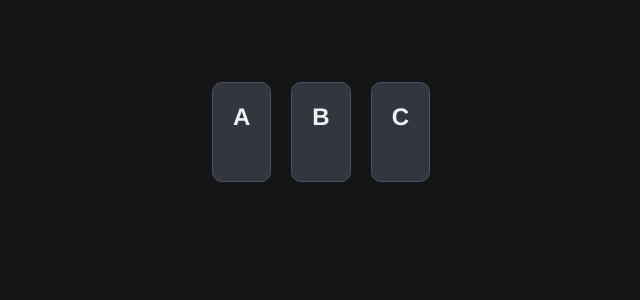
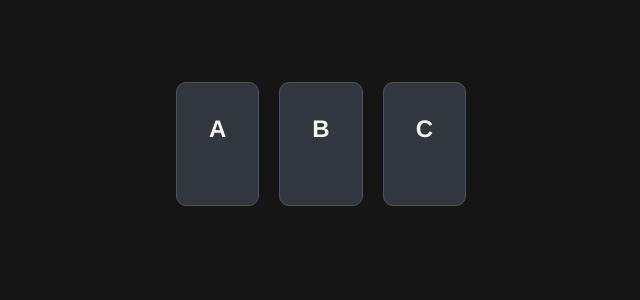
Before and after one commit to myathtut-zafir/react-with-js-1, a React (Vite) app: page / in a window 1280 px wide. Shown: the top 300 px of the page, without its empty margins (319-959 px from the left). Built offline with nearby package versions, Linux system fonts and the light colour scheme.

Commit message:
fix:  inline style to external css

```diff
--- a/src/App.jsx
+++ b/src/App.jsx
@@ -1,16 +1,12 @@
 import "./App.css";
+
 
 const Card = ({ title }) => {
   return (
-    <div style={{
-      border:'1px solid #4b5362',
-      padding:'20px',
-      margin:'10px',
-      backgroundColor:'#31363f',
-      borderRadius:'10px',
-      minHeight:'100px'
-      }}>
-      <h2>{title}</h2>
+    <div className="card">
+      <h2>
+        {title}
+      </h2>
     </div>
   );
 };
--- a/src/index.css
+++ b/src/index.css
@@ -1,26 +1,33 @@
-*{
+* {
   box-sizing: border-box;
-  margin:0;
-  padding:0;
+  margin: 0;
+  padding: 0;
 }
 
-body{
+body {
   padding: 40px;
   background-color: #151515;
-  font-family: "Franklin Gothic Medium",Arial;
+  font-family: "Franklin Gothic Medium", Arial;
 }
-h2{
+
+h2 {
   color: #f3f3f3;
   text-align: center;
-  text-align:center;
+  text-align: center;
   margin-bottom: 30px;
 }
 
-.card-container{
+.card-container {
   display: flex;
   flex-wrap: wrap;
   justify-content: center;
 }
-.card{
 
+.card {
+  border: 1px solid #4b5362;
+  padding: 20px;
+  margin: 10px;
+  background-color: #31363f;
+  border-radius: 10px;
+  min-height: 100px;
 }
```
